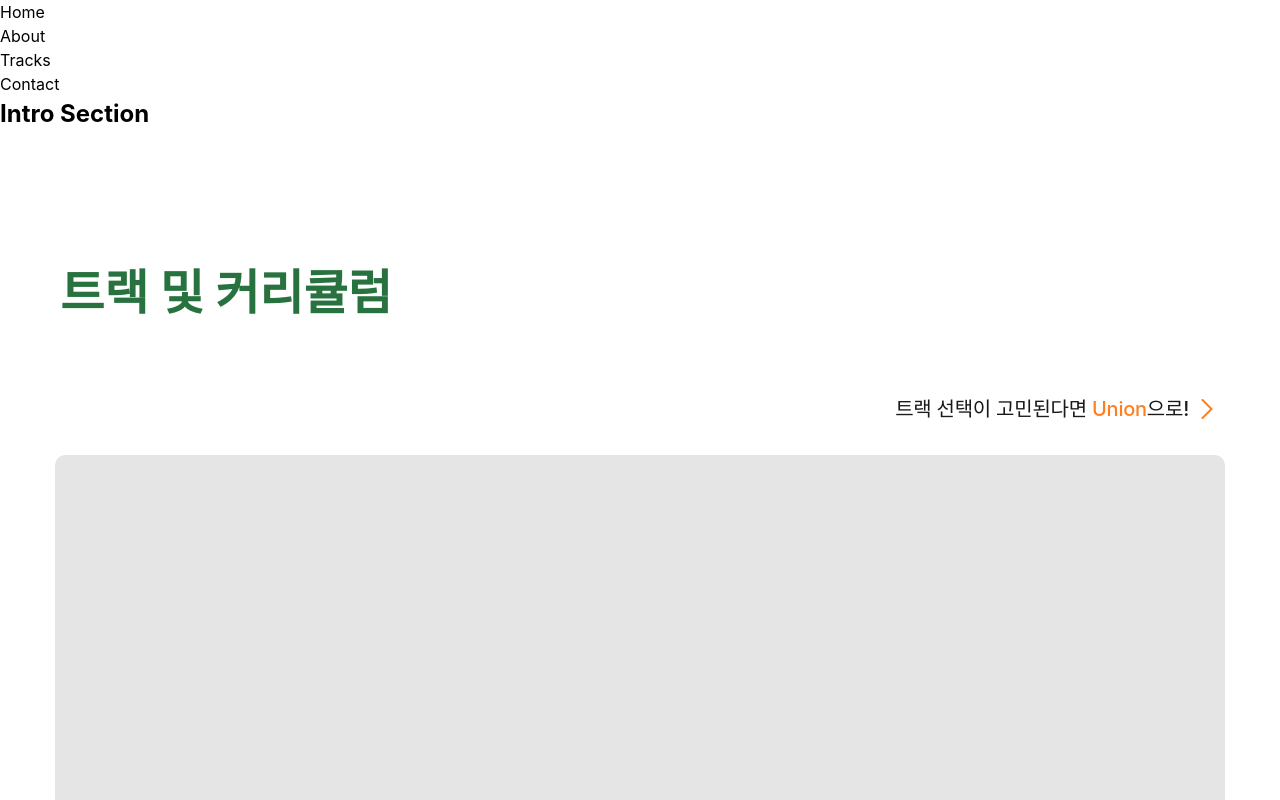
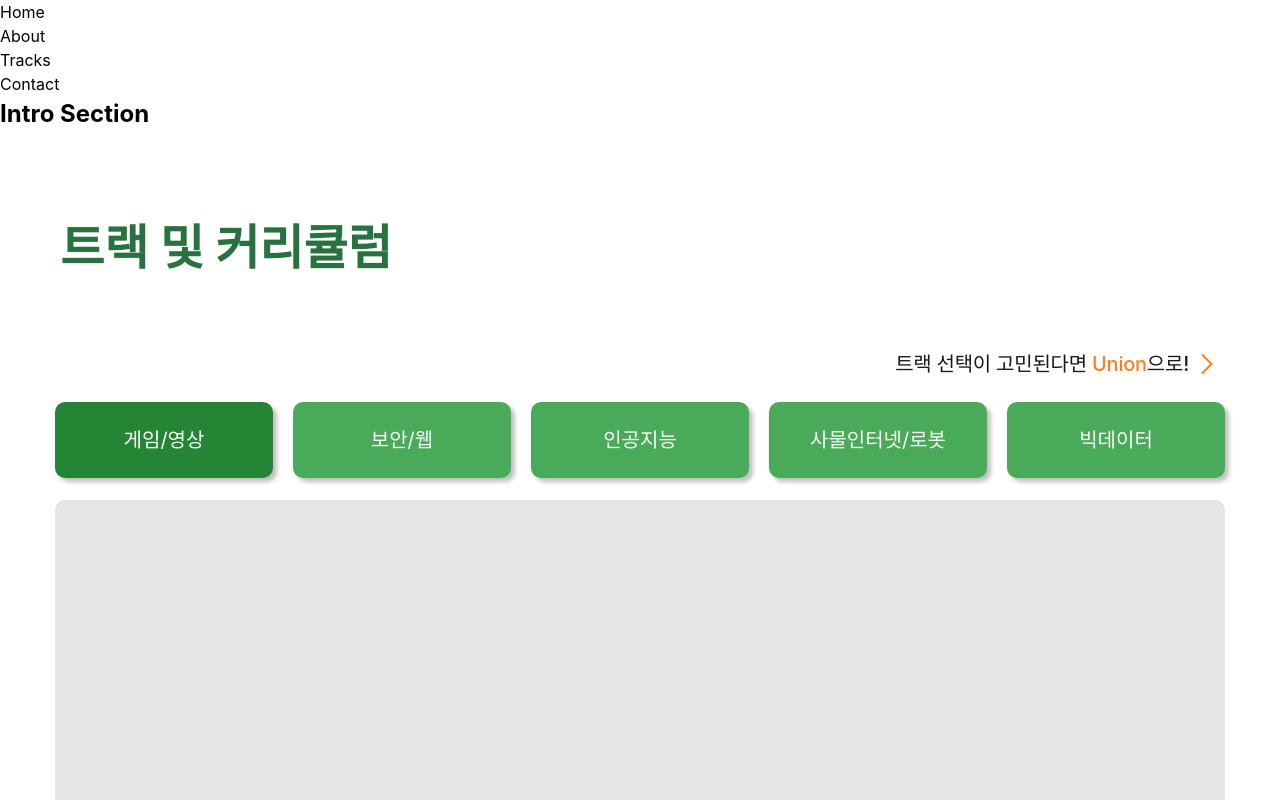
Before and after one commit to karpitony/monorepo-test, a React (Vite) app: page / in a window 1280 px wide. Shown: the top 800 px of the page. Built offline with nearby package versions, Linux system fonts and the light colour scheme; a web font is replaced by a local one.

Commit message:
feat: 트랙 선택 버튼 + 버튼 모음집 추가

```diff
--- a/src/pages/Main/Tracks/Tracks.styled.ts
+++ b/src/pages/Main/Tracks/Tracks.styled.ts
@@ -70,3 +70,45 @@ export const IconDiv = styled.div`
   width: 36px;
   height: 36px;
 `;
+
+export const ButtonContainer = styled.div`
+  display: flex;
+  justify-content: center;
+  align-items: center;
+
+  width: 100%;
+  height: 60px;
+  gap: 20px;
+
+  margin-bottom: 30px;
+`;
+
+export const TrackButton = styled.button<{ $isSelected: boolean }>`
+  display: flex;
+  width: 220px;
+  padding: 18px 0;
+  justify-content: center;
+  align-items: center;
+  border-radius: 10px;
+  background: ${({ $isSelected }) =>
+    $isSelected
+      ? 'var(--FarmSystem_Green05, #248634)'
+      : 'var(--FarmSystem_Green04, #49AA59)'};
+  box-shadow: 4px 4px 4px 0px rgba(0, 0, 0, 0.25);
+
+  transition: transform 0.3s ease, background 0.3s ease;
+
+  &:hover {
+    transform: scale(1.05);
+    background-color: var(--FarmSystem_Green05, #248634);
+  }
+`;
+
+
+export const TrackButtonText = styled.p`
+  color: var(--FarmSystem_White, #FCFCFC);
+  font-size: 20px;
+  font-style: normal;
+  font-weight: 400;
+  line-height: 40px; /* 200% */
+`;
--- a/src/pages/Main/Tracks/Tracks.tsx
+++ b/src/pages/Main/Tracks/Tracks.tsx
@@ -1,9 +1,11 @@
+import { useState } from 'react';
 import * as S from './Tracks.styled';
 import { TracksData } from './TracksData';
 import InfoBox from './InfoBox';
 import OrangeArrow from '@/assets/Icons/OrangeArrow.svg';
 
 export default function Tracks() {
+  const [selectedTrack, setSelectedTrack] = useState(TracksData[0]);
 
   return (
     <S.Container>
@@ -17,6 +19,17 @@ export default function Tracks() {
             <img src={OrangeArrow} alt="Go to Union" />
           </S.IconDiv>
         </S.GoToUnion>
+        <S.ButtonContainer>
+          {TracksData.map((track, index) => (
+            <S.TrackButton
+              key={index}
+              $isSelected={selectedTrack.name === track.name}
+              onClick={() => setSelectedTrack(track)}
+            >
+              <S.TrackButtonText>{track.name}</S.TrackButtonText>
+            </S.TrackButton>
+          ))}
+        </S.ButtonContainer>
         <InfoBox />
       </S.CenterContainer>
     </S.Container>
```
Lines whose indentation alone changed are shown as unchanged.
